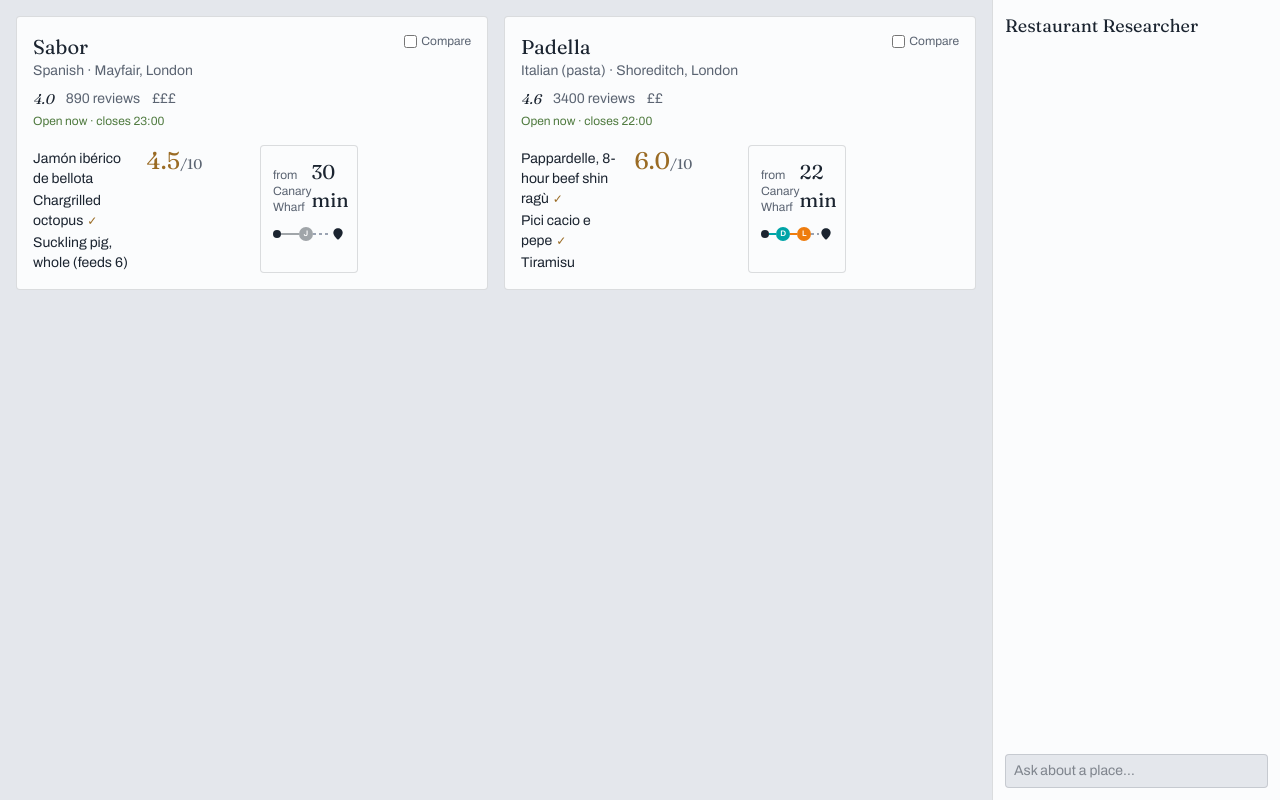
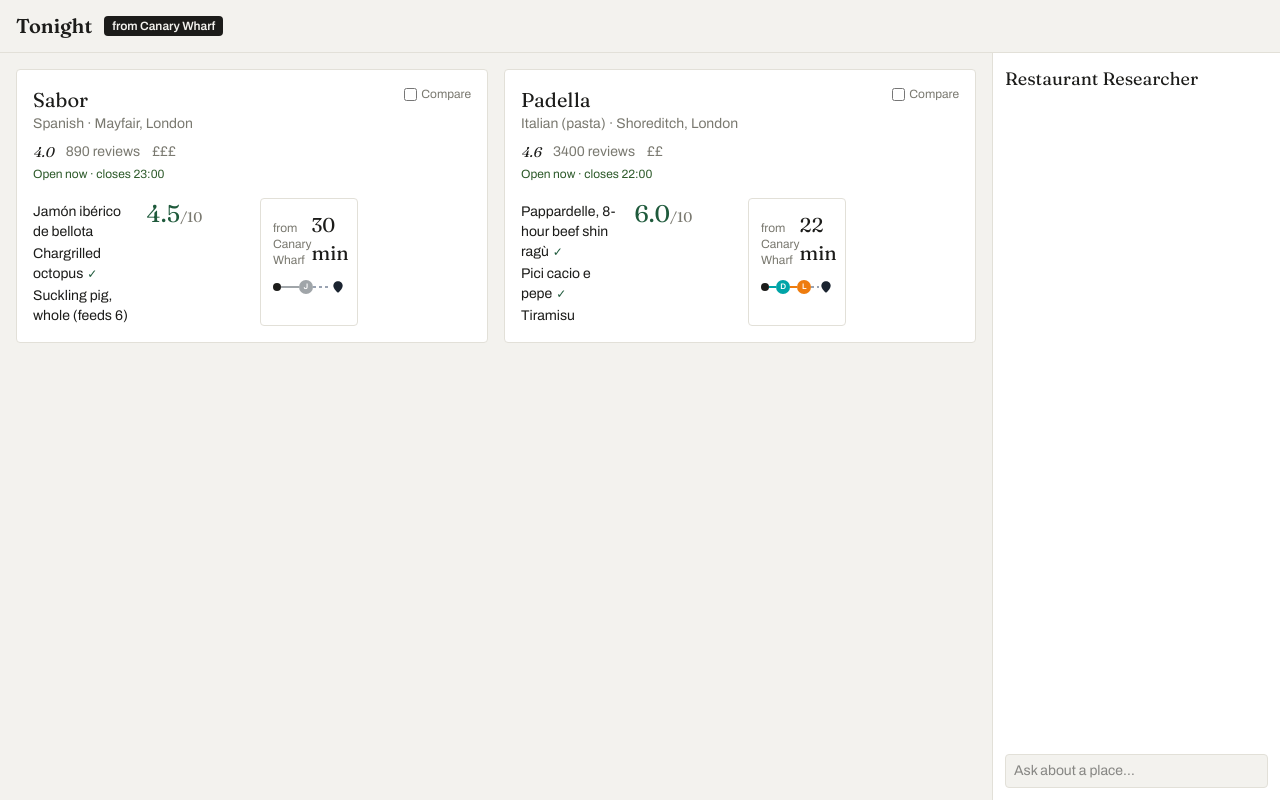
Before and after one commit to Fredheda/restaurant-researcher-app, a Next.js app in the folder frontend/: page / in a window 1280 px wide. Built offline with nearby package versions, Linux system fonts and the light colour scheme.

Commit message:
feat: Ink and paper tokens and header RR-22

```diff
--- a/frontend/app/globals.css
+++ b/frontend/app/globals.css
@@ -1,27 +1,45 @@
 @import "tailwindcss";
 
 /*
- * "Ledger" theme — navy ink as the primary color throughout (not grey or
- * black), brass used sparingly for the one number that matters (taste fit),
- * cool white/grey surfaces (not cream). See the design-brainstorm session
- * mockups under .superpowers/brainstorm/ for the direction this came from.
+ * "Ink and paper" theme: warm grey paper, near-black ink, forest green as the
+ * single accent, white cards with hairline borders, serif venue names.
  */
 @theme {
   --font-display: var(--font-fraunces), Georgia, serif;
   --font-sans: var(--font-archivo), Arial, sans-serif;
 
-  --color-navy: #1b2430;
-  --color-navy-muted: #5b6472;
-  --color-brass: #9a6b24;
-  --color-good: #4f7a3f;
+  --color-paper: #f3f2ee;
+  --color-ink: #1c1c1a;
+  --color-forest: #1f5a3c;
+  --color-surface: #ffffff;
+  --color-hairline: #e2e0d8;
+  --color-muted: #7a7970;
+  --color-chatbg: #e9e8e2;
+  --color-star-bg: #f1ead3;
+  --color-star-fg: #6b5200;
+  --color-hyg-bg: #e1ecdd;
+  --color-hyg-fg: #2d5a2a;
+  --color-good: #2d5a2a;
   --color-warn: #a8452a;
-  --color-bg: #e4e7ec;
-  --color-surface: #fbfcfd;
-  --color-hairline: rgb(27 36 48 / 15%);
+
+  /* Old names, kept only until the rework is finished. */
+  --color-navy: var(--color-ink);
+  --color-navy-muted: var(--color-muted);
+  --color-brass: var(--color-forest);
+  --color-bg: var(--color-paper);
 }
 
 body {
-  background: var(--color-bg);
-  color: var(--color-navy);
+  background: var(--color-paper);
+  color: var(--color-ink);
   font-family: var(--font-sans);
 }
+
+@keyframes shimmer {
+  from {
+    background-position: 200% 0;
+  }
+  to {
+    background-position: -200% 0;
+  }
+}
--- a/frontend/app/page.tsx
+++ b/frontend/app/page.tsx
@@ -37,7 +37,14 @@ export default function Page() {
   const comparedPlaces = places.filter((p) => selectedIds.includes(p.id));
 
   return (
-    <div className="flex h-screen">
+    <div className="flex h-dvh flex-col">
+      <header className="flex items-center gap-3 border-b border-hairline px-4 py-3">
+        <span className="font-display text-xl font-semibold text-ink">Tonight</span>
+        <span className="rounded-sm bg-ink px-2 py-0.5 text-xs font-semibold text-paper">
+          from Canary Wharf
+        </span>
+      </header>
+      <div className="flex min-h-0 flex-1">
         <Board
           places={places}
           selectedIds={selectedIds}
@@ -46,6 +53,7 @@ export default function Page() {
           onCompare={() => setComparing(true)}
         />
         <ChatPanel onPlaceFound={addPlace} />
+      </div>
       {openPlace && <DetailOverlay place={openPlace} onClose={() => setOpenId(null)} />}
       {comparing && comparedPlaces.length >= 2 && (
         <ComparePanel places={comparedPlaces} onClose={() => setComparing(false)} />
```
Also changed, not shown: 1 other file (tests, documents, lock files or other folders). Lines whose indentation alone changed are shown as unchanged.
